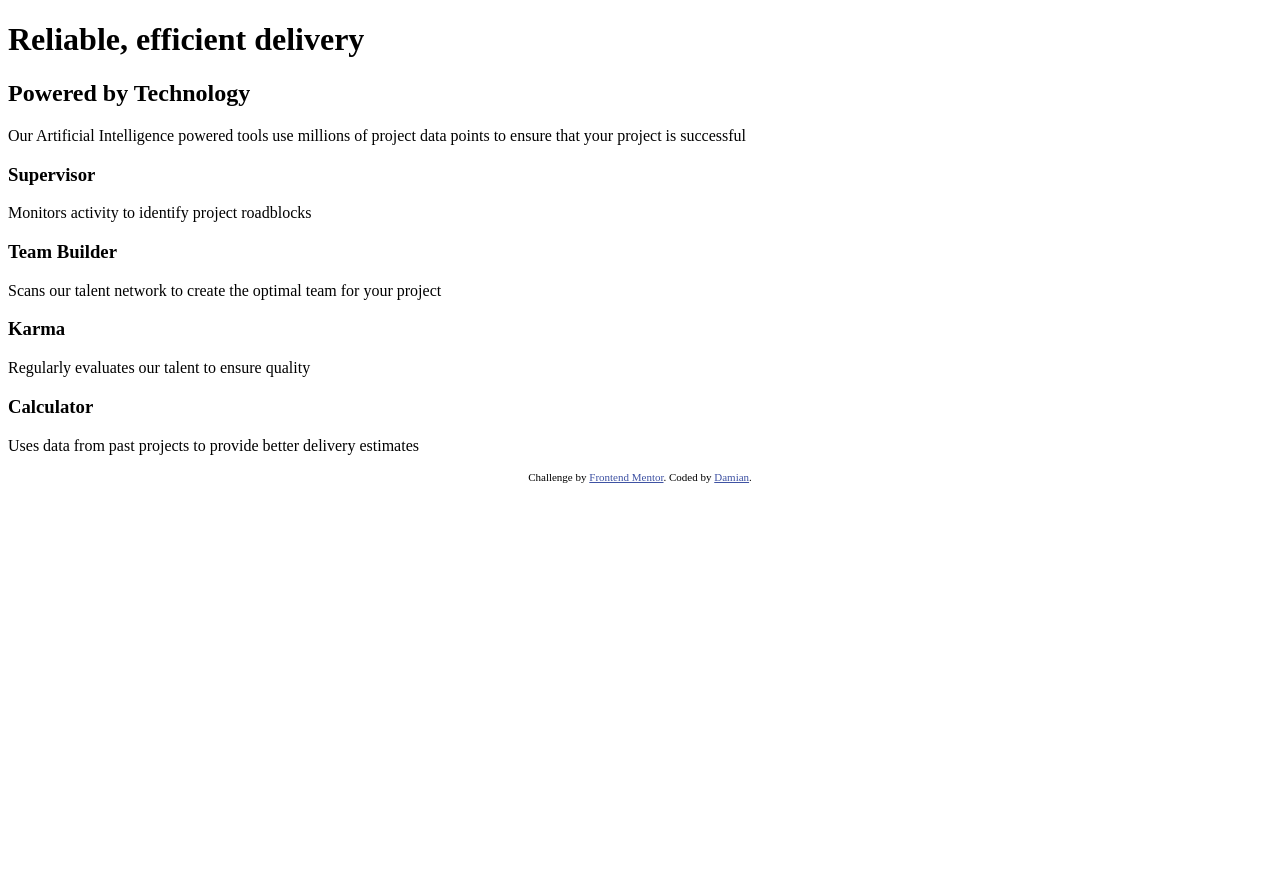
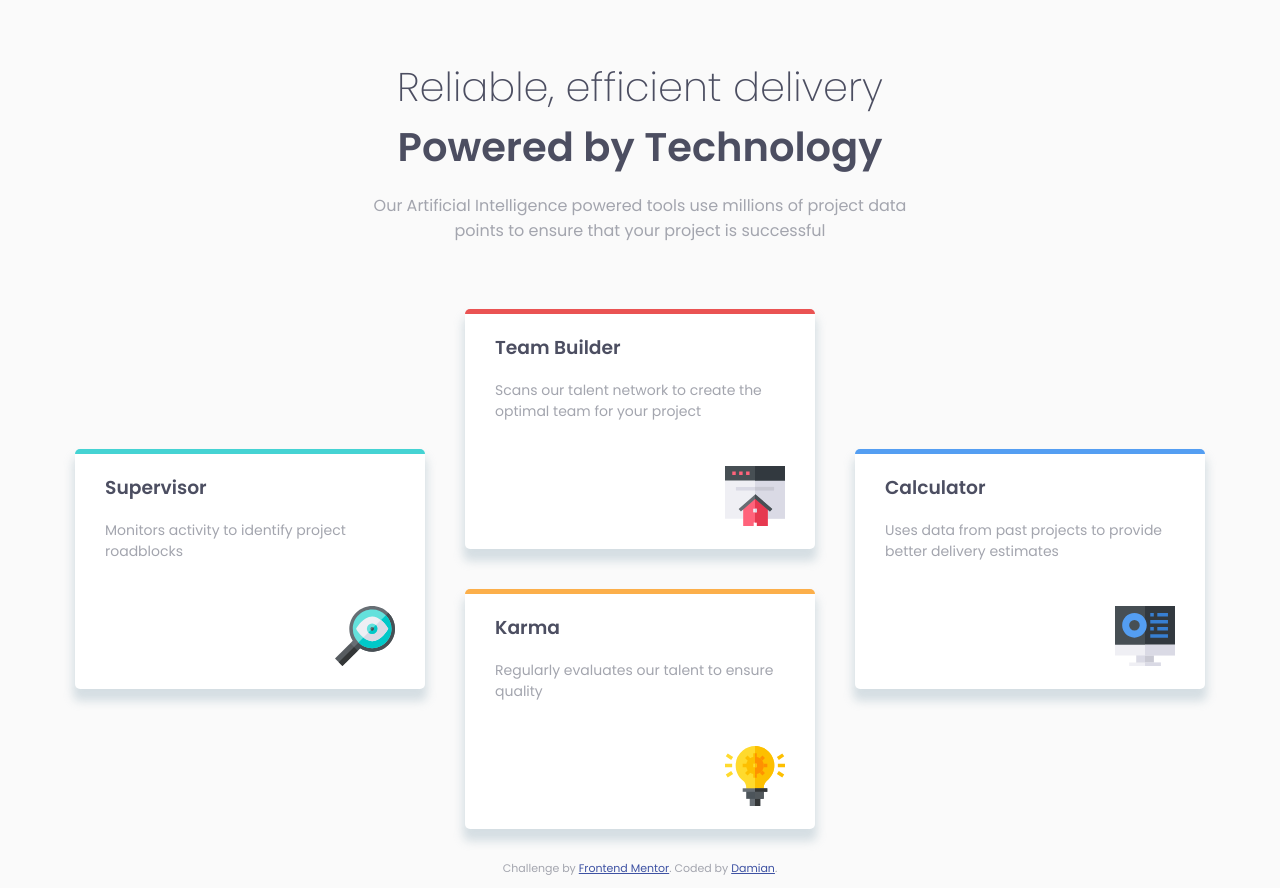
Before and after one commit to dassels/frontendmaster-fourcard, a plain HTML site: page index.html in a window 1280 px wide. Before the commit the page ends 800 px from the top, so only its background shows below. Drawn offline with Linux system fonts and the light colour scheme.

Commit message:
Add files via upload

```diff
--- a/index.html
+++ b/index.html
@@ -5,43 +5,49 @@
   <meta name="viewport" content="width=device-width, initial-scale=1.0"> <!-- displays site properly based on user's device -->
 
   <link rel="icon" type="image/png" sizes="32x32" href="./images/favicon-32x32.png">
+  <link rel="stylesheet" href="./style.css">
 
   <title>Frontend Mentor | Four card feature section</title>
 
-  <!-- Feel free to remove these styles or customise in your own stylesheet 👍 -->
-  <style>
-    .attribution { font-size: 11px; text-align: center; }
-    .attribution a { color: hsl(228, 45%, 44%); }
-  </style>
 </head>
+
 <body>
 
+  <div class='section-title'>
     <h1>Reliable, efficient delivery</h1>
     <h2>Powered by Technology</h2>
 
-  <p>Our Artificial Intelligence powered tools use millions of project data points
+    <p class='byline-txt'>Our Artificial Intelligence powered tools use millions of project data points
     to ensure that your project is successful</p>
 
-  <div>
+  </div>
+
+  <div class='content'>
+    <div id='supervisor' class='card border-cyan'>
       <h3>Supervisor</h3>
-    <p>Monitors activity to identify project roadblocks</p>
+      <p class='card-txt'>Monitors activity to identify project roadblocks</p>
+      <div class='icon-holder'><img class='icon' src='./images/icon-supervisor.svg'></div>
     </div>
 
 
-  <div>
+    <div id='team' class='card border-red'>
       <h3>Team Builder</h3>
-    <p>Scans our talent network to create the optimal team for your project</p>
+      <p class='card-txt'>Scans our talent network to create the optimal team for your project</p>
+      <div class='icon-holder'><img class='icon' src='./images/icon-team-builder.svg'></div>
     </div>
 
 
-  <div>
+    <div id='karma' class='card border-orange'>
       <h3>Karma</h3>
-    <p>Regularly evaluates our talent to ensure quality</p>
+      <p class='card-txt'>Regularly evaluates our talent to ensure quality</p>
+      <div class='icon-holder'><img class='icon' src='./images/icon-karma.svg'></div>
     </div>
 
-  <div>
+    <div id='calculator' class='card border-blue'>
       <h3>Calculator</h3>
-    <p>Uses data from past projects to provide better delivery estimates</p>
+      <p class='card-txt'>Uses data from past projects to provide better delivery estimates</p>
+      <div class='icon-holder'><img class='icon' src='./images/icon-calculator.svg'></div>
+    </div>
   </div>
 
   <footer>
--- /dev/null
+++ b/style.css
@@ -0,0 +1,145 @@
+@import url('https://fonts.googleapis.com/css2?family=Poppins:wght@200;400;600&display=swap');
+
+.attribution { font-size: 11px; text-align: center; }
+.attribution a { color: hsl(228, 45%, 44%); }
+
+body {
+    font-family: 'Poppins', sans-serif;
+    font-size: 100%;
+	background-color: hsl(0, 0%, 98%);
+	display: flex;
+	flex-direction: column;
+    align-items: center;
+    max-width: 1440px;
+    margin: 0 auto;
+}
+
+p {
+    color: hsl(229, 6%, 66%);
+    font-size: 14px;
+}
+
+h1, h2, h3 {
+    color: hsl(234, 12%, 34%);
+}
+
+h1 {
+    font-weight: 200;
+    font-size: 1.5rem;
+    margin-bottom: 0px;
+}
+
+h2 {
+    font-size: 1.5rem;
+    margin: 0px;
+}
+
+.byline-txt {
+    font-size: 1rem;
+}
+
+.section-title {
+	max-width: 550px;
+    text-align: center;
+    padding: 30px 20px;
+}
+
+.content {
+	display: flex;
+	flex-wrap: wrap;
+    justify-content: center;
+}
+
+.card {
+    box-sizing: border-box;
+    border-top: 5px solid;
+    border-radius: 5px;
+    max-width: 350px;
+    min-height: 200px;
+	padding: 0 30px 20px;
+	background-color: white;
+	margin: 20px 30px;
+	box-shadow: 0px 10px 10px 2px hsla(198.9, 20%, 81.4%, 0.72);
+}
+
+.border-cyan {
+    border-color: hsl(180, 62%, 55%);
+}
+
+.border-red {
+    border-color: hsl(0, 78%, 62%);
+}
+
+.border-orange {
+    border-color: hsl(34, 97%, 64%);
+}
+
+.border-blue {
+    border-color: hsl(212, 86%, 64%);
+}
+
+.card-txt {
+    line-height: 1.5;
+    margin-top: 0px;
+}
+
+.icon-holder {
+    padding-top: 30px;
+}
+
+.icon {
+    width: 60px;
+    float: right;
+}
+
+/* Begin styles for screen size at 780px up to 1302px */
+
+@media only screen and (min-width: 780px) {
+
+    h1 {
+        font-weight: 200;
+        font-size: 2.5rem;
+        margin-bottom: 0px;
+    }
+
+    h2 {
+        font-size: 2.5rem;
+        margin: 0px;
+    }
+
+    .card {
+        margin: 20px 20px;
+    }
+
+}
+
+
+@media only screen and (min-width: 1170px) {
+
+    .content {
+        display: grid;
+        grid-template-columns: repeat(3, 1fr);
+        grid-template-rows: repeat(4, 140px);
+    }
+
+    .card {
+        margin: 20px 20px;
+    }
+
+    #supervisor {
+        grid-area: 2 / 1 / span 2;
+    }
+
+    #team {
+        grid-area: 1 / 2 / span 2;
+    }
+
+    #calculator {
+        grid-area: 2 / 3 / span 2;
+    }
+
+    #karma {
+        grid-area: 3 / 2 / span 2;
+    }
+
+}
```
Lines whose indentation alone changed are shown as unchanged.
